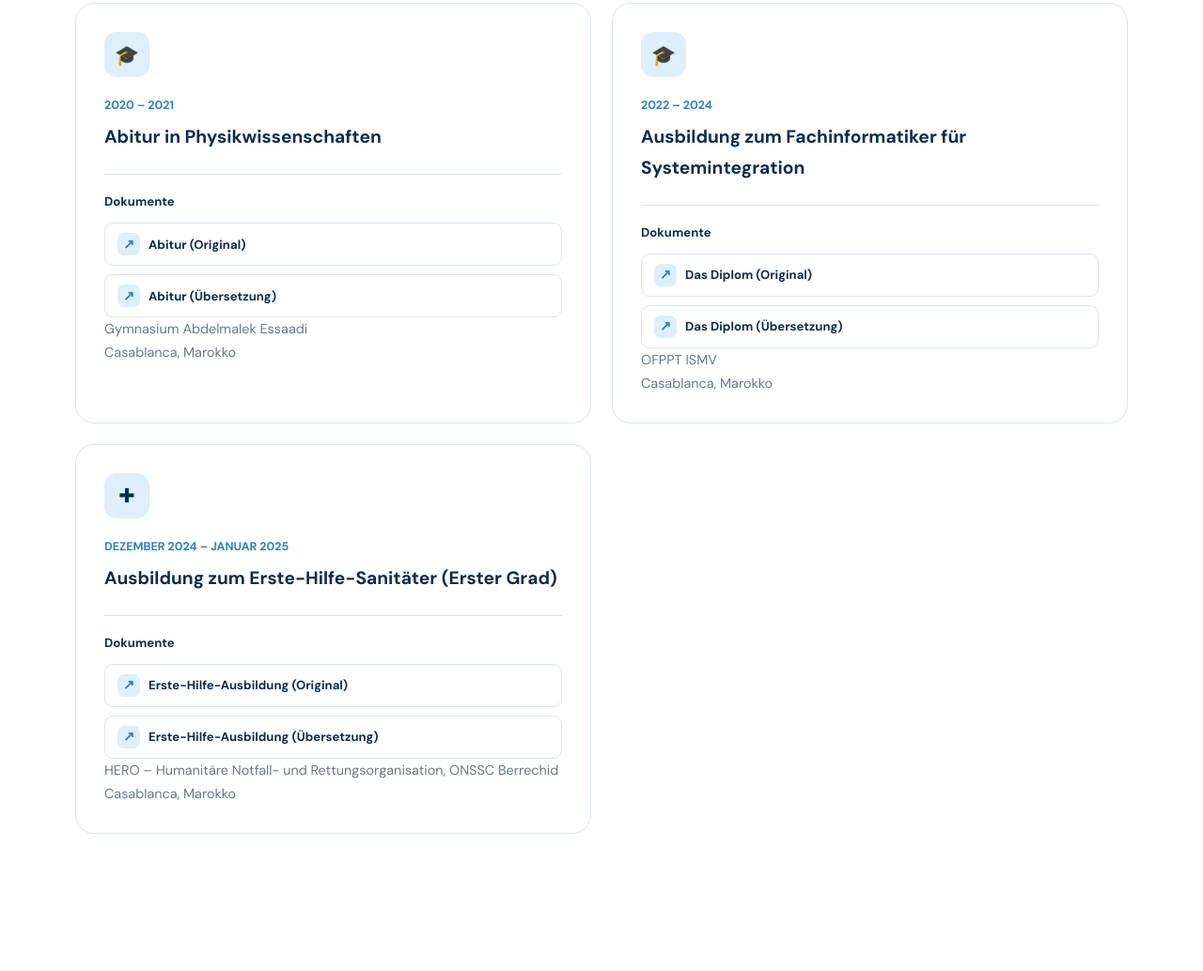
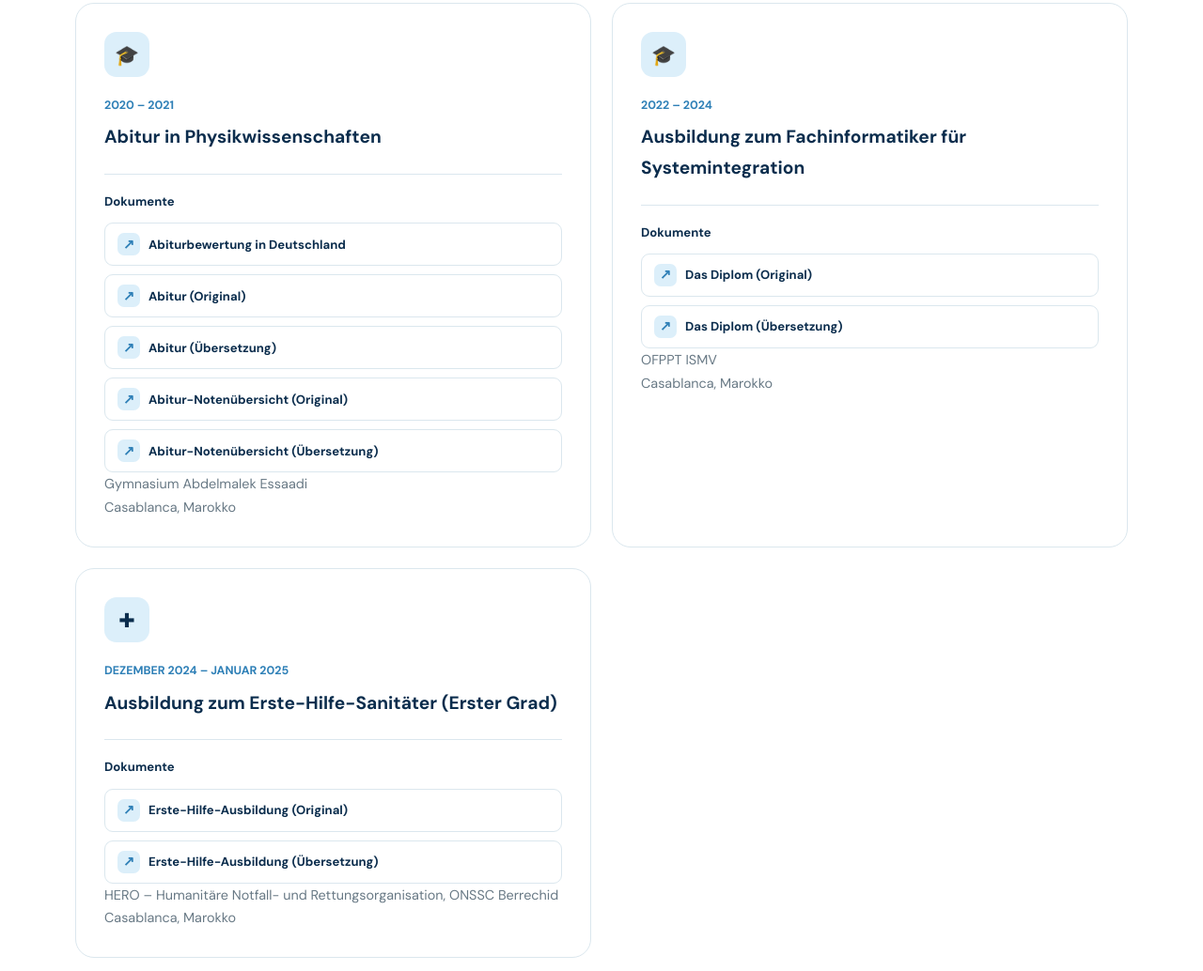
Before and after one commit to oo0226878-star/AnouarAzougaghe.git.portfolio, a plain HTML site: page index.html in a window 1280 px wide. Shown: the part 2983-4017 px from the top of the page at 94% size. Drawn offline with nearby package versions, Linux system fonts and the light colour scheme.

Commit message:
Update index.html

```diff
--- a/index.html
+++ b/index.html
@@ -340,8 +340,11 @@
 
             <div class="document-links">
                 <div class="document-links-title">Dokumente</div>
+              <a class="document-link" href="https://drive.google.com/file/d/1OgQjY-gnihLIb5wEh8AkIRpf-jeQvC5y/view?usp=drivesdk" target="_blank" rel="noopener noreferrer">Abiturbewertung in Deutschland</a>
                 <a class="document-link" href="https://drive.google.com/file/d/1BdG-K7XPvdDpX0GqeVfOwrMYvr-_YQQa/view?usp=drivesdk" target="_blank" rel="noopener noreferrer">Abitur (Original)</a>
                 <a class="document-link" href="https://drive.google.com/file/d/1yVyyqoSbzY28ryf0eZ4DezKOFZRg-BFI/view?usp=drivesdk" target="_blank" rel="noopener noreferrer">Abitur (Übersetzung)</a>
+                <a class="document-link" href="https://drive.google.com/file/d/1lumyrJ-LVGpLels-TLTgcRlPTCJC8CJ6/view?usp=drivesdk" target="_blank" rel="noopener noreferrer">Abitur-Notenübersicht (Original)</a>
+                <a class="document-link" href="https://drive.google.com/file/d/18-gAqcgGgWblJFpEv-7kFn2ekN-RsZr1/view?usp=drivesdk" target="_blank" rel="noopener noreferrer">Abitur-Notenübersicht (Übersetzung)</a>
             </div>            <p>
                 Gymnasium Abdelmalek Essaadi<br>
                 Casablanca, Marokko
```
